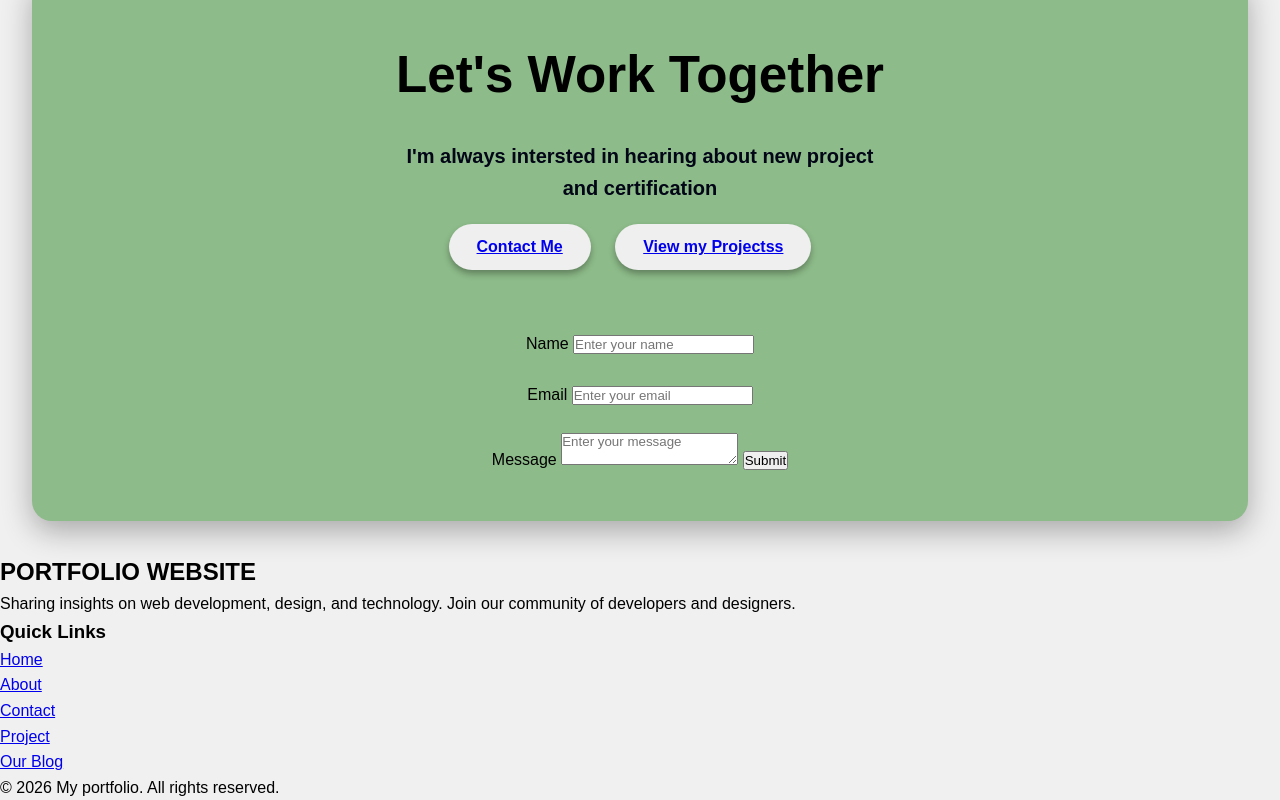
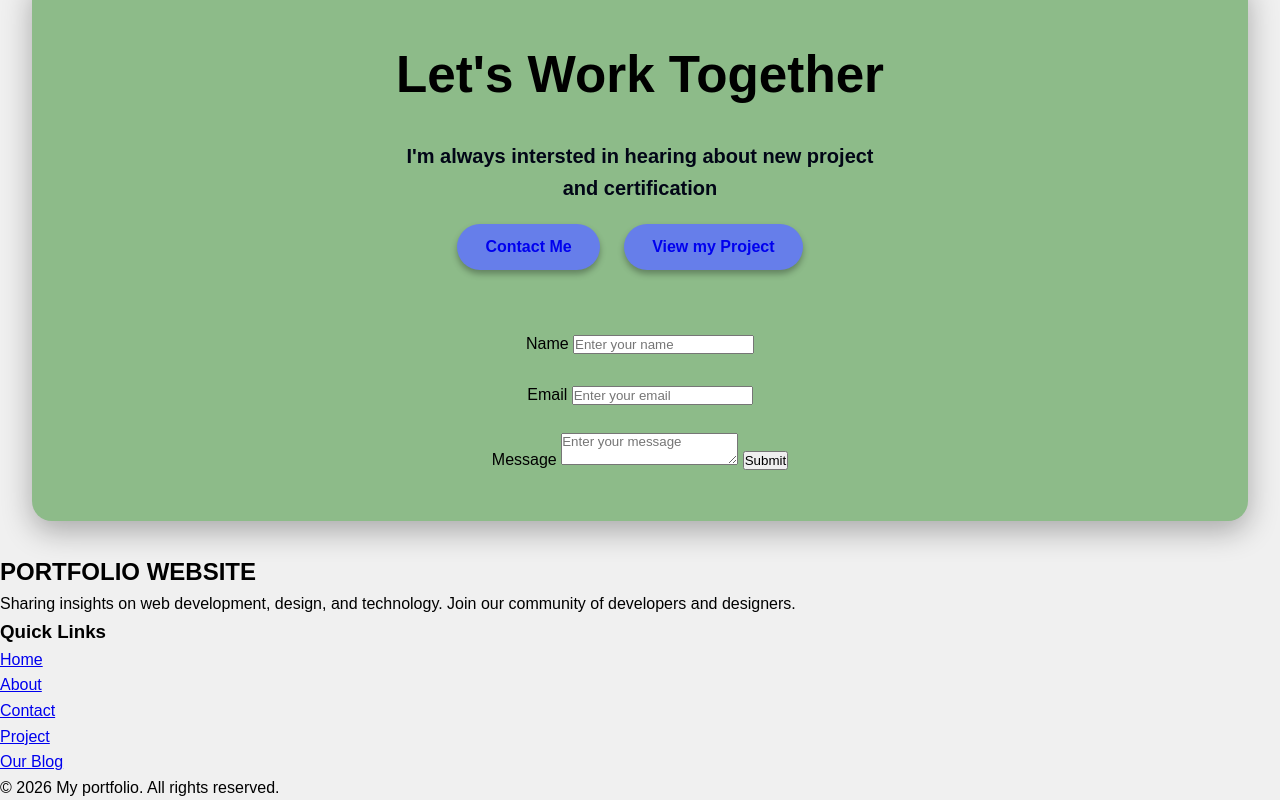
Before and after one commit to AmrendraCodes/My_FrontEnd-Portfolio-, a website: page portfolio/index.html in a window 1280 px wide. Shown: the part 2183-2983 px from the top of the page. Drawn offline with Linux system fonts and the light colour scheme.

Commit message:
file committed

```diff
--- a/portfolio/css-porfolio/main.css
+++ b/portfolio/css-porfolio/main.css
@@ -252,4 +252,13 @@ border-radius: 20px;
     cursor: pointer;
     transition: all 0.3s ease;
     box-shadow: 0 4px 6px rgba(0, 0, 0, 0.3);
+    background-color: #667eea;
 }
+.contact button a{
+   display: inline-block;
+   transition: all 0.3s ease;
+   text-decoration: none;
+}
+.contact button a:hover {
+    color: red;
+}
--- a/portfolio/index.html
+++ b/portfolio/index.html
@@ -74,7 +74,7 @@
             <a href="about.html"> Contact Me</a>
         </button>
         <button>
-            <a href="project.html">View my Projectss</a>
+            <a href="project.html">View my Project</a>
         </button>
     </div>
     <br>
```
